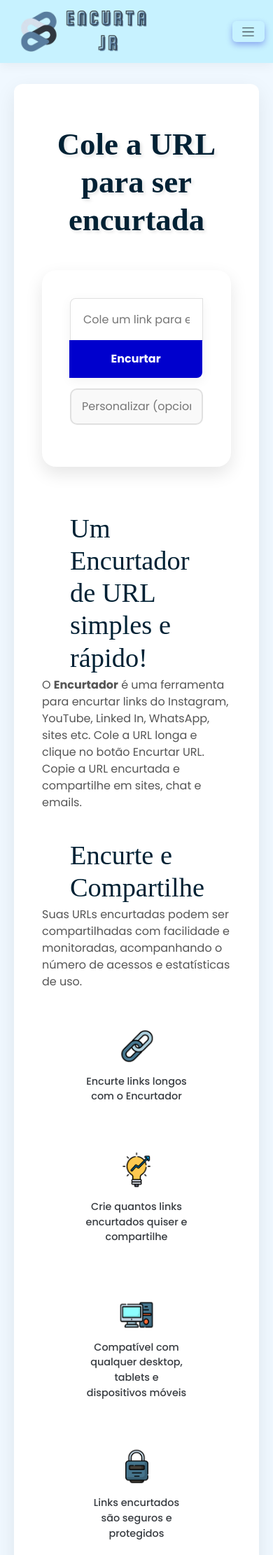
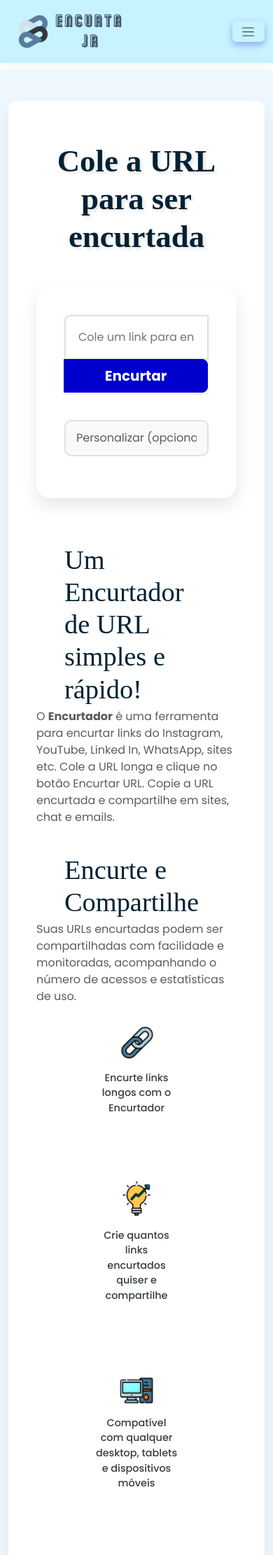
Before and after one commit to EnioJr18/Encurtador-de-Url, a Flask app: page / in a window 390 px wide. Shown: the top 2222 px of the page at 70% size. Run offline with Flask 3, Linux system fonts and the light colour scheme; some web fonts are replaced.

Commit message:
:art: Style: Refinando o design e deixando responsivo para mobile

```diff
--- a/static/style.css
+++ b/static/style.css
@@ -12,7 +12,7 @@
 }
 
 body {
-    background: #F0F8FF;
+    background: #c7f2ff;
     color: #778899;
     min-height: 100vh;
     display: flex;
--- a/templates/index.html
+++ b/templates/index.html
@@ -8,10 +8,10 @@
     <link href='https://unpkg.com/boxicons@2.1.4/css/boxicons.min.css' rel='stylesheet'>
     <title>EncurtaJR</title>
 </head>
-<body style="padding-top: 60px;"> <nav class="navbar navbar-expand-lg fixed-top py-0" style="background-color: #c7f2ff; box-shadow: 0 4px 15px rgba(0,0,0,0.05); height: 90px;">
+<body style="padding-top: 100px;"> <nav class="navbar navbar-expand-lg fixed-top py-0" style="background-color: #c7f2ff; box-shadow: 0 4px 15px rgba(0,0,0,0.05); height: 90px;">
         <div class="container h-100"> <a href="/" class="navbar-brand logo d-flex align-items-center h-100 p-0">
                 <img src="/static/assets/Logo_EncurtaJr1.png" alt="Logo EncurtarJR"
-                     style="height: 220px; width: auto; position: relative; z-index: 1001;">
+                     style="height: 180px; width: auto; position: relative; z-index: 1001;">
             </a>
 
             <button class="navbar-toggler border-0" type="button" data-bs-toggle="collapse" data-bs-target="#menuMobile">
@@ -21,24 +21,26 @@
             <div class="collapse navbar-collapse justify-content-end bg-lg-transparent" id="menuMobile" style="border-radius: 0 0 10px 10px;">
                 <div class="navbar-nav align-items-center gap-3 p-3 p-lg-0">
                     {% if current_user.is_authenticated %}
-                        <span class="user-hello fw-bold" style="color: #394e91; font-size: 0.9rem;">Olá, {{ current_user.username }}</span>
-                        <a href="/urls" class="nav-link text-dark fw-bold" style="font-size: 0.95rem;">Meus Links</a>
+                        <span class="user-hello fw-bold" style="color: #394e91; font-size: 0.85rem;">Olá, {{ current_user.username }}</span>
+                        <a href="/urls" class="nav-link text-dark fw-bold" style="font-size: 0.9rem;">Meus Links</a>
                         <a href="/logout" class="btn btn-danger btn-sm text-white px-3" style="border-radius: 6px;">Sair</a>
                     {% else %}
-                        <a href="/login" class="nav-link text-primary fw-bold" style="font-size: 0.95rem;">Login</a>
+                        <a href="/login" class="nav-link text-primary fw-bold" style="font-size: 0.9rem;">Login</a>
                         <a href="/register" class="btn btn-primary text-white px-3" style="background-color: #0000CD; border: none;">Criar Conta</a>
                     {% endif %}
                 </div>
             </div>
         </div>
     </nav>
-    <main>
+    <main class="container-fluid py-4" style="max-width: 1200px;">
         {% with messages = get_flashed_messages(with_categories=true) %}
             {% if messages %}
-                <div class="flash-messages">
-                {% for category, message in messages %}
-                    <div class="alert {{ category }}">{{ message }}</div>
-                {% endfor %}
+                <div class="row justify-content-center">
+                    <div class="col-12 col-md-8">
+                        {% for category, message in messages %}
+                            <div class="alert alert-{{ category }} text-center">{{ message }}</div>
+                        {% endfor %}
+                    </div>
                 </div>
             {% endif %}
         {% endwith %}
@@ -46,60 +48,60 @@
         <section class="hero-card">
             <h2 class="hero-title">Cole a URL para ser encurtada</h2>
 
-            <form method="post" class="encurtar-form">
-                <div class="input-group">
-                    <input type="url" name="url" placeholder="Cole um link para encurtar" required>
-                    <button type="submit">Encurtar</button>
+            <form method="post" class="encurtar-form w-100">
+                <div class="input-group input-group-lg mb-3 shadow-sm">
+                    <input type="url" name="url" placeholder="Cole um link para encurtar" required style="border: 2px solid #e0e0e0;">
+                    <button class="btn btn-primary fw-bold px-4" type="submit" style="background-color: #0000CD; border-color: #0000CD;">Encurtar</button>
                 </div>
-
-                <input type="text" name="custom_url" class="custom-input" placeholder="Personalizar (opcional): seunome">
+                <input type="text" name="custom_url" class="form-control mt-2" placeholder="Personalizar (opcional): seunome" style="background-color: #f9f9f9;">
             </form>
 
 
         <h3>Um Encurtador de URL simples e rápido!</h3><br>
-        <p class="Meio">O <strong>Encurtador</strong> é uma ferramenta para encurtar links do Instagram, YouTube, Linked In, WhatsApp, sites etc. Cole a URL longa e clique no botão Encurtar URL. Copie a URL encurtada e compartilhe em sites, chat e emails.</p>
+        <p class="Meio mx-auto text-muted" style="max-width: 800px;">O <strong>Encurtador</strong> é uma ferramenta para encurtar links do Instagram, YouTube, Linked In, WhatsApp, sites etc. Cole a URL longa e clique no botão Encurtar URL. Copie a URL encurtada e compartilhe em sites, chat e emails.</p>
 
 
         <h3>Encurte e Compartilhe</h3><br>
-        <p class="Meio">Suas URLs encurtadas podem ser compartilhadas com facilidade e monitoradas, acompanhando o número de acessos e estatísticas de uso.</p>
-        <div class="icones-container">
-            <div class="icone-item">
+        <p class="Meio mx-auto text-muted" style="max-width: 800px;">Suas URLs encurtadas podem ser compartilhadas com facilidade e monitoradas, acompanhando o número de acessos e estatísticas de uso.</p> <br>
+        <div class="icones-container row justify-content-center text-center gy-4">
+            <div class="icone-item col-6 col-md-4 col-lg-2">
                 <img src="/static/assets/icone-curto.png" alt="Link curto" class="icone">
                 <p>Encurte links longos com o Encurtador</p>
             </div>
-            <div class="icone-item">
+            <div class="icone-item col-6 col-md-4 col-lg-2">
                 <img src="/static/assets/icone-gratis.png" alt="Gratuito" class="icone">
                 <p>Crie quantos links encurtados quiser e compartilhe</p>
             </div>
-            <div class="icone-item">
+            <div class="icone-item col-6 col-md-4 col-lg-2">
                 <img src="/static/assets/icone-dispositivos.png" alt="Dispositivos" class="icone">
                 <p>Compatível com qualquer desktop, tablets e dispositivos móveis</p>
             </div>
-            <div class="icone-item">
+            <div class="icone-item col-6 col-md-4 col-lg-2">
                 <img src="/static/assets/icone-seguro.png" alt="Seguro" class="icone">
                 <p>Links encurtados são seguros e protegidos</p>
             </div>
-            <div class="icone-item">
+            <div class="icone-item col-6 col-md-4 col-lg-2">
                 <img src="/static/assets/icone-estatisticas.png" alt="Estatísticas" class="icone">
                 <p>Veja estatísticas de acesso aos seus links</p>
             </div>
         </div>
 
         {% if url_curta %}
-            <hr>
-            <h3>Sua Url encurtada é:</h3>
-            <div class="url-curta">
-                <a href="{{ url_curta }}" id="texto-para-copiar" target="_blank">{{ url_curta }}</a>
+            <div class="card mt-4 p-3 text-center shadow-sm mx-auto" style="max-width: 600px; border: 1px dashed #0000CD;">
+                <h3>Sua Url encurtada é:</h3>
+                <div class="url-curta mt-2 d-flex flex-column align-items-center gap-2">
+                    <a href="{{ url_curta }}" id="texto-para-copiar" target="_blank" class="fw-bold fs-5 text-break text-decoration-none">{{ url_curta }}</a>
 
-                <button type="button" id="botao-copiar">Copiar</button>
+                    <button type="button" id="botao-copiar" class="btn btn-sm btn-outline-primary rounded-pill px-3">Copiar</button>
 
-                <br><br> <img src="{{ url_for('main.serve_qrcode', short_code=code) }}" alt="QR Code" class="qr-code">
+                    <img src="{{ url_for('main.serve_qrcode', short_code=code) }}" alt="QR Code" class="img-fluid mt-3 border p-1 rounded" style="max-width: 150px;">
+                </div>
             </div>
         {% endif %}
 
-        <div class="ver-urls-container">
-            <p>Gostaria de ver todos os liks encutados?</p>
-            <a href="/urls" class="ver-urls">Clique Aqui.<i class='bx bx-link-external'></i></a>
+        <div class="ver-urls-container text-center mt-5 mb-3">
+            <p class="mb-2">Gostaria de ver todos os links encurtados?</p>
+            <a href="/urls" class="btn btn-sm">Clique Aqui <i class='bx bx-link-external'></i></a>
         </div>
     </main>
 
@@ -116,30 +118,37 @@
 
         if(botaoCopiar && textoParaCopiar) {
             botaoCopiar.addEventListener('click', function() {
-                navigator.clipboard.writeText(textoParaCopiar.href).then(() => {
-                    botaoCopiar.textContent = 'Copiado!';
-                    setTimeout(() => { botaoCopiar.textContent = 'Copiar'; }, 2000);
-                }).catch(err => { console.error('Erro ao copiar texto: ', err); });
+                if (navigator.clipboard) {
+                    navigator.clipboard.writeText(textoParaCopiar.textContent).then(() => {
+                        botaoCopiar.textContent = 'Copiado!';
+                        botaoCopiar.classList.replace('btn-outline-primary', 'btn-success');
+                        setTimeout(() => {
+                            botaoCopiar.textContent = 'Copiar';
+                            botaoCopiar.classList.replace('btn-success', 'btn-outline-primary');
+                        }, 2000);
+                    }).catch(err => { console.error('Erro ao copiar texto: ', err); });
+                } else {
+                    // Fallback para celulares antigos
+                    const textarea = document.createElement('textarea');
+                    textarea.value = textoParaCopiar.textContent;
+                    document.body.appendChild(textarea);
+                    textarea.select();
+                    document.execCommand('copy');
+                    document.body.removeChild(textarea);
+                    alert("Copiado!");
+                }
             });
         }
 
         document.addEventListener("DOMContentLoaded", function() {
-            const navbar = document.querySelector('.navbar'); // Agora busca a classe correta do bootstrap
-
+            const navbar = document.querySelector('.navbar');
             if (!navbar) return;
-
             let lastScrollTop = 0;
             window.addEventListener('scroll', function() {
                 let scrollTop = window.pageYOffset || document.documentElement.scrollTop;
-                if (scrollTop < 50) {
-                    navbar.classList.remove('navbar--hidden');
-                    return;
-                }
-                if (scrollTop > lastScrollTop) {
-                    navbar.classList.add('navbar--hidden');
-                } else {
-                    navbar.classList.remove('navbar--hidden');
-                }
+                if (scrollTop < 50) { navbar.classList.remove('navbar--hidden'); return; }
+                if (scrollTop > lastScrollTop) { navbar.classList.add('navbar--hidden'); }
+                else { navbar.classList.remove('navbar--hidden'); }
                 lastScrollTop = Math.max(0, scrollTop);
             });
         });
```
Also changed, not shown: templates/urls.html (+42 -33 lines), instance/urls.db.
